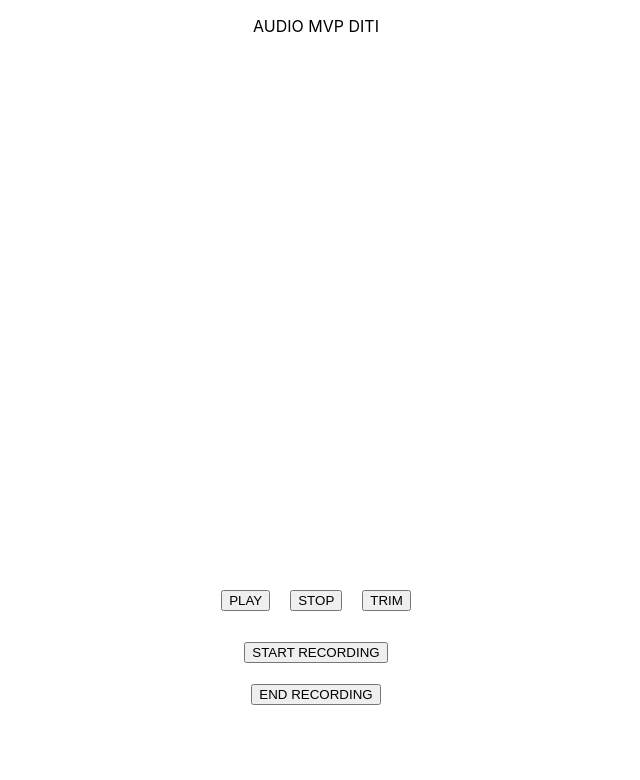
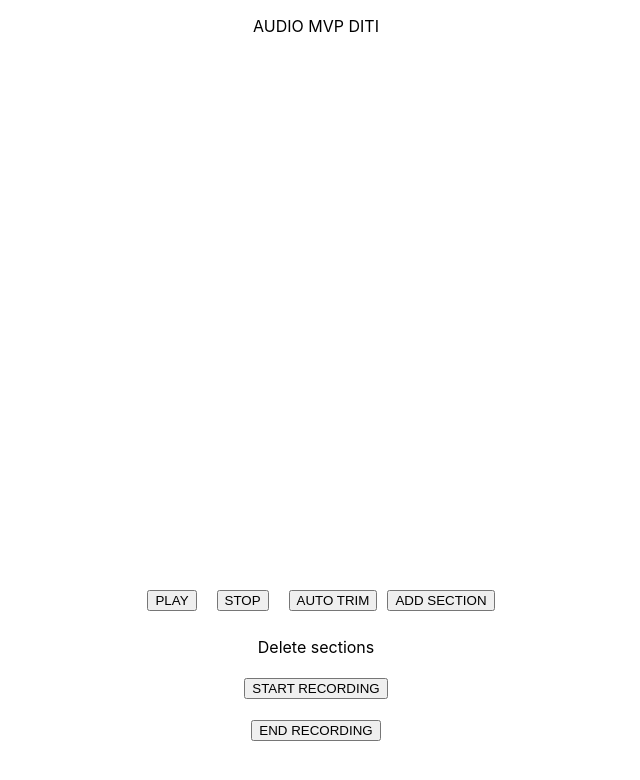
Before and after one commit to mapstertech/audio-editing-test, a React (Create React App) app: page / in a window 1280 px wide. Shown: the top 780 px of the page, without its empty margins (324-964 px from the left). Built offline with nearby package versions, Linux system fonts and the light colour scheme.

Commit message:
adds a nice segment

```diff
--- a/src/App.js
+++ b/src/App.js
@@ -1,11 +1,13 @@
-import React, { Component } from 'react'
+import React, {
+    Component
+} from 'react'
 import './App.css'
 import jsAudio from 'audio'
 import Peaks from 'peaks.js'
 import bufferFrom from 'audio-buffer-from'
 import toWav from 'audiobuffer-to-wav'
 
-var counter = 0
+var counter = 1
 class App extends Component {
     constructor(props) {
         super(props)
@@ -14,7 +16,8 @@ class App extends Component {
             mediaRecorder: null,
             audio: null,
             audioUrl: null,
-            peaks: null
+            peaks: null,
+            segments: []
         }
     }
     componentDidMount() {
@@ -22,9 +25,13 @@ class App extends Component {
     }
 
     startRecording = () => {
-        navigator.mediaDevices.getUserMedia({ audio: true }).then(stream => {
+        navigator.mediaDevices.getUserMedia({
+            audio: true
+        }).then(stream => {
             const mediaRecorder = new MediaRecorder(stream)
-            this.setState({ mediaRecorder })
+            this.setState({
+                mediaRecorder
+            })
             mediaRecorder.start()
 
             const audioChunks = []
@@ -46,7 +53,11 @@ class App extends Component {
 
                 // audio.play()
                 this.launchPeaks(audio)
-                this.setState({ audio, audioUrl, audioBlob })
+                this.setState({
+                    audio,
+                    audioUrl,
+                    audioBlob
+                })
             })
         })
     }
@@ -54,25 +65,24 @@ class App extends Component {
     endRecording = () => {
         if (this.state.mediaRecorder) {
             this.state.mediaRecorder.stop()
-            this.setState({ mediaRecorder: null })
+            this.setState({
+                mediaRecorder: null
+            })
         }
     }
 
     trimRecording = () => {
         if (this.state.audioBlob) {
             jsAudio.load(this.state.audioBlob).then((audio) => {
-                console.log('pretrim:',audio)
-                // audio.trim({ left: true, right: true }).save('trimmed.mp3')
-                audio.trim({ left: true, right: true }).save('trimmed.wav', (err, audio) => {
-
+                    audio.trim({ left: true, right: true }).getWav((err, audio) => {
                         const blob = new Blob([audio])
                         const url = URL.createObjectURL(blob)
                         const aud = new Audio(url)
-
                         this.launchPeaks(aud)
-                    this.setState({ trimmed: aud })
+                        this.setState({
+                            trimmed: aud
                         })
-
+                    })
                 })
                 .catch((err) => console.log(err))
         } else {
@@ -88,13 +98,34 @@ class App extends Component {
                 container: document.querySelector('#peaks-container'),
                 mediaElement: audio,
                 audioContext: new AudioContext(),
-                zoomLevels:  [64, 128, 256, 512, 1024, 2048, 4096]
+                zoomLevels: [64, 128, 256, 512, 1024, 2048, 4096]
             })
 
             peaks.on('peaks.ready', () => {
-                console.log(`counter: ${counter++}`)
+                // console.log(`counter: ${counter++}`)
                 this.setState({ peaks })
+                window.peaks = peaks
             })
+
+            // const peaksInstance = peaks
+            // peaksInstance.on('points.mouseenter', function(point) {
+            //     console.log('points.mouseenter:', point);
+            // });
+            // peaksInstance.on('points.mouseleave', function(point) {
+            //     console.log('points.mouseleave:', point);
+            // });
+            // peaksInstance.on('points.dblclick', function(point) {
+            //     console.log('points.dblclick:', point);
+            // });
+            // peaksInstance.on('points.dragstart', function(point) {
+            //     console.log('points.dragstart:', point);
+            // });
+            // peaksInstance.on('points.dragmove', function(point) {
+            //     console.log('points.dragmove:', point);
+            // });
+            // peaksInstance.on('points.dragend', function(point) {
+            //     console.log('points.dragend:', point);
+            // });
         }
     }
 
@@ -116,6 +147,35 @@ class App extends Component {
         }
     }
 
+    addSection = () => {
+        if (this.state.peaks) {
+            const currentTime = this.state.peaks.player.getCurrentTime()
+            console.log('ct:', currentTime)
+            const segmentName = `Segment ${counter}`
+            counter++
+
+            this.state.peaks.segments.add({
+                startTime: currentTime,
+                endTime: currentTime + 1,
+                editable: true,
+                // color,
+                labelText: segmentName,
+                id: segmentName
+            })
+
+            this.setState({ segments: [...this.state.segments, segmentName] })
+        }
+    }
+
+    deleteSegment = (segName) => {
+        if (this.state.peaks) {
+            const segmentsCopy = JSON.parse(JSON.stringify(this.state.segments))
+            this.state.peaks.segments.removeById(segName)
+            segmentsCopy.splice(this.state.segments.indexOf(segName), 1)
+            this.setState({ segments: segmentsCopy })
+        }
+    }
+
     render() {
         return (
             <div className="App">
@@ -125,7 +185,19 @@ class App extends Component {
                 <div id="peaks-controller">
                     <button onClick={() => this.playPeak()} style={{ margin: 10 }}>PLAY</button>
                     <button onClick={() => this.stopPeak()} style={{ margin: 10 }}>STOP</button>
-                    <button onClick={() => this.trimRecording()} style={{ margin: 10 }}>TRIM</button>
+                    <button onClick={() => this.trimRecording()} style={{ margin: 10 }}>AUTO TRIM</button>
+                    <button onClick={() => this.addSection()}>ADD SECTION</button>
+                </div>
+                <div>
+                    <p>Delete sections</p>
+                    {this.state.segments.map((segName) => {
+                        return (
+                            <div key={segName}>
+                                <h3>{segName}</h3>
+                                <button onClick={() => this.deleteSegment(segName)}>DELETE SEGMENT</button>
+                            </div>
+                        )
+                    })}
                 </div>
                 <div style={{ margin: 20 }}>
                     <div onClick={() => this.startRecording()} style={{ margin: 20 }}>
```
Lines whose indentation alone changed are shown as unchanged.
